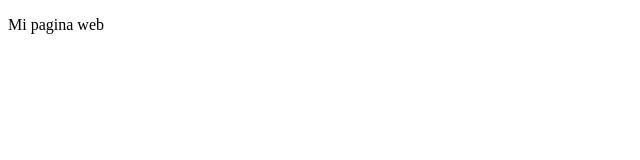
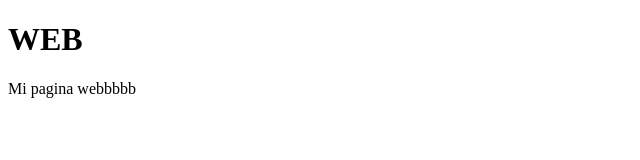
Before and after one commit to christianaulaestudio/holamundo, a plain HTML site: page index.html in a window 1280 px wide. Shown: the whole page, without its empty margins (0-640 px from the left). Drawn offline with Linux system fonts and the light colour scheme.

Commit message:
update titulo

```diff
--- a/index.html
+++ b/index.html
@@ -7,7 +7,8 @@
     <title>Document</title>
 </head>
 <body>
-    <p>Mi pagina web</p>
+    <h1>WEB</h1>
+    <p>Mi pagina webbbbb</p>
 
 </body>
 </html>
```
